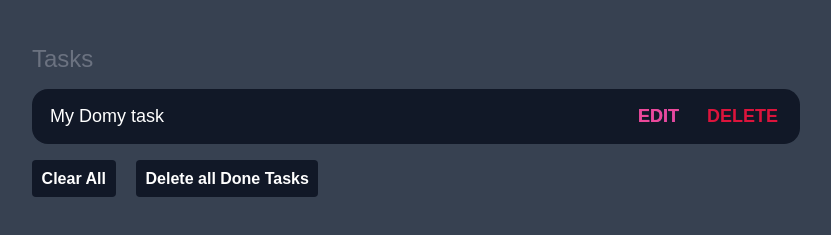
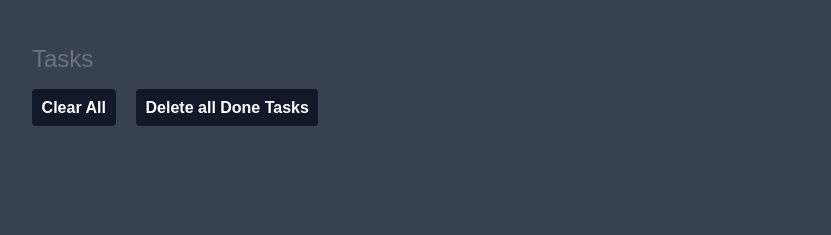
Before and after one commit to hussainHakimi/Task-list-todo-, a plain HTML site: page index.html in a window 1280 px wide. Shown: the part 151-386 px from the top of the page, without its empty margins (224-1055 px from the left). Drawn offline with Linux system fonts and the light colour scheme.

Commit message:
first pashe of project done.

```diff
--- a/index.html
+++ b/index.html
@@ -29,7 +29,7 @@
         <section class="task-list">
             <h2>Tasks</h2>
             <div id="tasks">
-                <div class="task">
+                <!-- <div class="task">
                     <div class="content">
                         <input
                         type="text"
@@ -39,13 +39,12 @@
                         >
                     </div>
                     <div class="actions">
-
+                        <input type="checkbox" class="checkbox">
                         <button class="edit">Edit</button>
                         <button class="delete">Delete</button>
                     </div>
-                </div>
+                </div> -->
             </div>
-
                 <button class="clear-all">Clear All</button>
                 <button class="delete-done-task">Delete all Done Tasks</button>
         </section>
```
